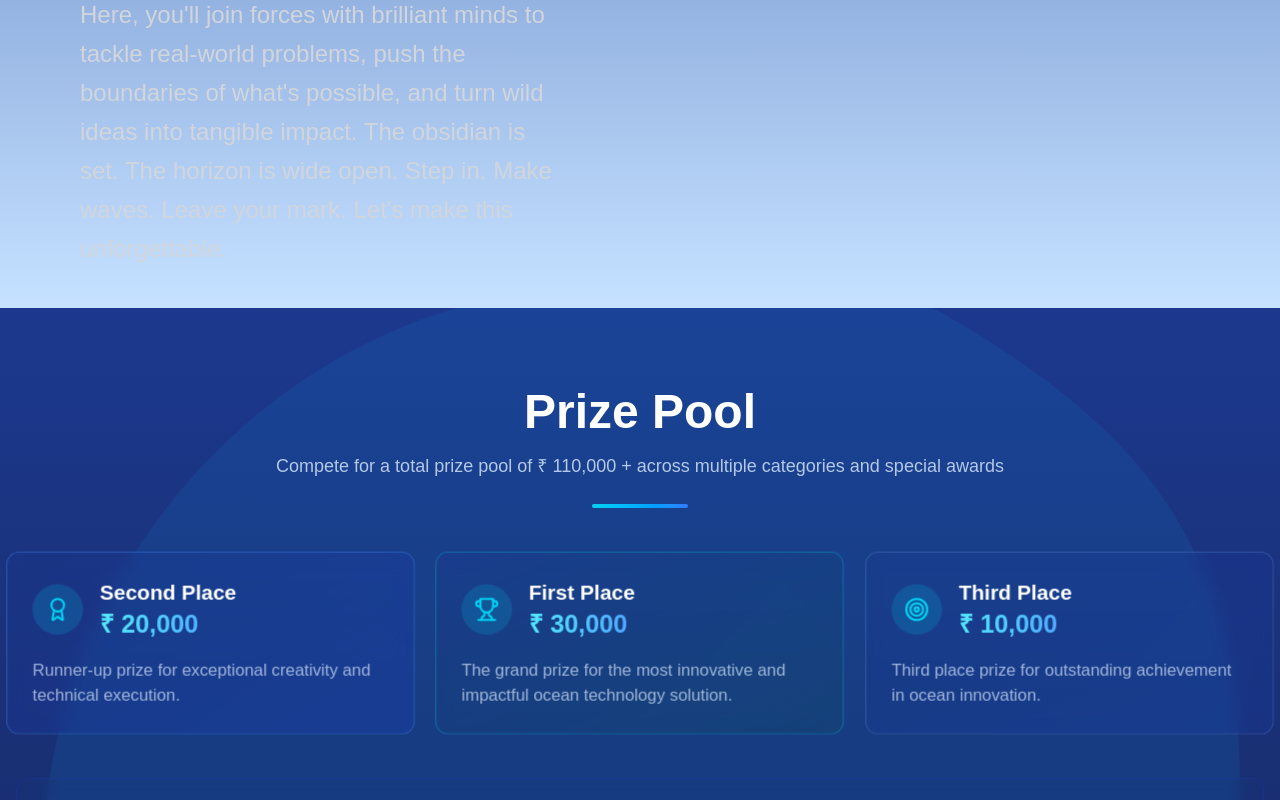
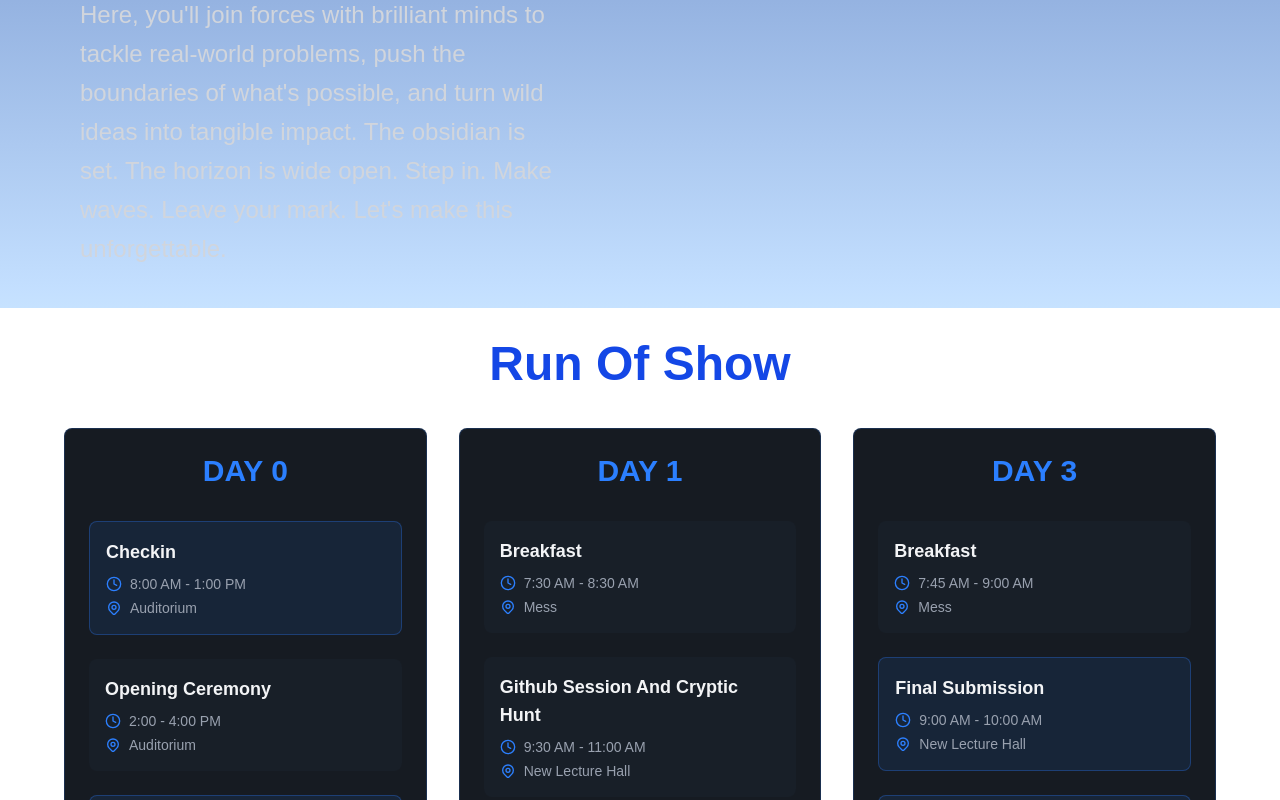
Before and after one commit to Eyepatch5263/Hoh-7.0, a Next.js app: page / in a window 1280 px wide. Shown: the part 2000-2800 px from the top of the page. Built offline with nearby package versions, Linux system fonts and the light colour scheme; a web font is replaced by a local one.

Commit message:
added timeline

```diff
--- a/src/app/page.tsx
+++ b/src/app/page.tsx
@@ -5,6 +5,7 @@ import Footer from "@/components/Footer";
 import Header from "@/components/Header";
 import Hero from "@/components/Hero";
 import PrizePoolSection from "@/components/PrizePool";
+import RunOfShow from "@/components/RunOfShow";
 import SponsorsSection from "@/components/Sponsors";
 import TestimonialsEventsSection from "@/components/Voices";
 
@@ -15,6 +16,7 @@ export default function Home() {
       <Header/>
       <Hero />
       <About/>
+      <RunOfShow/>
       <PrizePoolSection/>
       <TestimonialsEventsSection/>
       <SponsorsSection/>
--- a/src/components/Contact.tsx
+++ b/src/components/Contact.tsx
@@ -43,7 +43,7 @@ const ContactForm = () => {
                             Dive In Touch
                         </h2>
                     </div>
-                    <p className="text-lg text-blue-700 max-w-2xl mx-auto">
+                    <p className="text-lg md:text-xl text-blue-700 max-w-2xl mx-auto">
                         Ready to elevate your coding skills ? Let&apos;s connect.
                     </p>
                 </div>
--- a/src/components/Faq.tsx
+++ b/src/components/Faq.tsx
@@ -75,7 +75,7 @@ const FAQ = () => {
                 <h2 className="md:text-5xl text-3xl font-bold text-center mb-4 text-white">
                     Frequently Asked Questions
                 </h2>
-                <p className="text-lg text-white text-center mb-12 max-w-2xl mx-auto">
+                <p className="text-lg md:text-xl text-white text-center mb-12 max-w-2xl mx-auto">
                     Get all the answers you need about HOH 7.0.
                 </p>
 
--- a/src/components/Hero.tsx
+++ b/src/components/Hero.tsx
@@ -38,9 +38,9 @@ const Landing = () => {
 
                         </div>
                     </div>
-                    <div className="flex justify-center items-center">
+                    {/* <div className="flex justify-center items-center">
                         <CountdownTimer />
-                    </div>
+                    </div> */}
                     {isClient && (
                         <div
                             className="apply-button"
@@ -48,7 +48,7 @@ const Landing = () => {
                             data-button-theme="dark-inverted"
                         ></div>
                     )}
-                    <p>*Registrations are closed for External Teams (Teams Outside of NIT Hamirpur)</p>
+                    {/* <p>*Registrations are closed for External Teams (Teams Outside of NIT Hamirpur)</p> */}
                 </div>
                 {/* <button
                     className="fixed top-11/12 left-0 z-50 -translate-y-1/2 lg:w-20 h-24 w-12 lg:h-40 text-xs lg:text-lg bg-gradient-to-br from-cyan-600 to-blue-500/50 text-white font-bold flex items-center justify-center rounded-r-full shadow-lg hover:scale-105 transition-transform"
--- /dev/null
+++ b/src/components/RunOfShow.tsx
@@ -0,0 +1,191 @@
+"use client";
+
+import React from "react";
+import { Clock } from "lucide-react";
+
+
+function RunOfShow() {
+    return (
+        <div className="min-h-screen bg-background text-white p-8" id="runofshow">
+            <div className="max-w-6xl mx-auto">
+                <h2 className="md:text-5xl text-3xl font-bold text-center text-blue-700 mb-10">
+                    Run Of Show
+                </h2>
+
+                <div className="grid grid-cols-1 md:grid-cols-3 gap-8">
+                    {/* Day 1 */}
+                    <div className="bg-[#161B22] rounded-lg p-6 border border-blue-500/20">
+                        <h2 className="text-3xl font-bold mb-8 text-center text-blue-500">
+                            DAY 0
+                        </h2>
+
+                        <div className="space-y-6">
+
+                            <TimeSlot
+                                name="Checkin"
+                                time="8:00 AM - 1:00 PM"
+                                location="Auditorium"
+                                highlight={true}
+                            />
+
+                            <TimeSlot
+                                name="Opening Ceremony"
+                                time="2:00 - 4:00 PM"
+                                location="Auditorium"
+                            />
+
+                            <TimeSlot
+                                name="Mentoring"
+                                time="4:00 - 5:30 PM"
+                                location="New Lecture Hall"
+                                highlight={true}
+                            />
+
+                            <TimeSlot
+                                name="AWS Workshop"
+                                time="6:00 - 7:00 PM"
+                                location="New Lecture Hall"
+                            />
+                            <TimeSlot
+                                name="Disaster Track Explanation"
+                                time="7:00 - 7:30 PM"
+                                location="New Lecture Hall"
+                            />
+                            <TimeSlot
+                            name="Mentoring Continues"
+                            time="7:30 PM"
+                            location="New Lecture Hall"
+                            />
+
+                            <TimeSlot name="Dinner" time="7:45 PM - 9:00 PM" location="Mess" />
+                        </div>
+                    </div>
+
+                    {/* Day 2 */}
+                    <div className="bg-[#161B22] rounded-lg p-6 border border-blue-500/20">
+                        <h2 className="text-3xl font-bold mb-8 text-center text-blue-500">
+                            DAY 1
+                        </h2>
+
+                        <div className="space-y-6">
+                            <TimeSlot name="Breakfast" time="7:30 AM - 8:30 AM" location="Mess" />
+
+                            <TimeSlot
+                                name="Github Session And Cryptic Hunt"
+                                time="9:30 AM - 11:00 AM"
+                                location="New Lecture Hall"
+                            />
+
+                            <TimeSlot
+                                name="Mid Evaluation"
+                                time="11:00 AM - 1:00 PM"
+                                location="New Lecture Hall"
+                                highlight={true}
+                            />
+
+                            <TimeSlot name="Lunch" time="1:00 - 2:00 PM" location="Mess" />
+                            <TimeSlot
+                                name="Hacking Continues"
+                                time="2:00 PM - 3:00 PM"
+                                location="New Lecture Hall"
+                            />
+                            <TimeSlot
+                                name="Endless Domain Session"
+                                time="3:00 - 4:30 PM"
+                                location="New Lecture Hall"
+                                highlight={true}
+                            />
+                            <TimeSlot
+                                name="Mentoring Session"
+                                time="5:00 - 8:00 PM"
+                                location="New Lecture Hall"
+                                highlight={true}
+                            />
+
+                            <TimeSlot name="Dinner" time="7:45 PM - 9:00 PM" location="Mess" />
+                        </div>
+                    </div>
+
+                    {/* Day 3 */}
+                    <div className="bg-[#161B22] rounded-lg p-6 border border-blue-500/20">
+                        <h2 className="text-3xl font-bold mb-8 text-center text-blue-500">
+                            DAY 3
+                        </h2>
+
+                        <div className="space-y-6">
+                            <TimeSlot name="Breakfast" time="7:45 AM - 9:00 AM" location="Mess" />
+
+                            <TimeSlot
+                                name="Final Submission"
+                                time="9:00 AM - 10:00 AM"
+                                location="New Lecture Hall"
+                                highlight={true}
+                            />
+                            <TimeSlot
+                                name="Final Evaluation"
+                                time="10:30 AM - 1:30 PM"
+                                location="New Lecture Hall"
+                                highlight={true}
+                            />
+
+                            <TimeSlot name="Lunch" time="1:00 PM - 2:30 PM" location="Mess" />
+
+                            <TimeSlot
+                                name="Closing and Result"
+                                time="3:00 - 5:00 PM"
+                                location="Auditorium"
+                                highlight={true}
+                            />
+                        </div>
+                    </div>
+                </div>
+            </div>
+        </div>
+    );
+}
+
+interface TimeSlotProps {
+    name: string;
+    time: string;
+    location: string;
+    highlight?: boolean;
+}
+
+function TimeSlot({ name, time, location, highlight = false }: TimeSlotProps) {
+    return (
+        <div
+            className={`rounded-lg p-4 transition-all duration-300 hover:scale-[1.02] ${highlight ? "bg-blue-500/10 border border-blue-500/30" : "bg-[#1F2937]/30"
+                }`}
+        >
+            <h3 className="font-semibold text-lg mb-2 text-gray-100">{name}</h3>
+            <div className="flex items-center text-sm text-gray-400 mb-1">
+                <Clock className="w-4 h-4 mr-2 text-blue-500" />
+                {time}
+            </div>
+            <div className="flex items-center text-sm text-gray-400">
+                <svg
+                    className="w-4 h-4 mr-2 text-blue-500"
+                    fill="none"
+                    stroke="currentColor"
+                    viewBox="0 0 24 24"
+                >
+                    <path
+                        strokeLinecap="round"
+                        strokeLinejoin="round"
+                        strokeWidth={2}
+                        d="M17.657 16.657L13.414 20.9a1.998 1.998 0 01-2.827 0l-4.244-4.243a8 8 0 1111.314 0z"
+                    />
+                    <path
+                        strokeLinecap="round"
+                        strokeLinejoin="round"
+                        strokeWidth={2}
+                        d="M15 11a3 3 0 11-6 0 3 3 0 016 0z"
+                    />
+                </svg>
+                {location}
+            </div>
+        </div>
+    );
+}
+
+export default RunOfShow;
--- a/src/components/SectionTitle.tsx
+++ b/src/components/SectionTitle.tsx
@@ -19,7 +19,7 @@ const SectionTitle: React.FC<SectionTitleProps> = ({
         {title}
       </h2>
       {subtitle && (
-        <p className={`${light ? 'text-blue-100/80' : 'text-blue-200/90'} text-lg max-w-3xl mx-auto`}>
+        <p className={`${light ? 'text-blue-100/80' : 'text-blue-200/90'} text-xl max-w-3xl mx-auto`}>
           {subtitle}
         </p>
       )}
--- a/src/components/Sponsors.tsx
+++ b/src/components/Sponsors.tsx
@@ -114,8 +114,7 @@ export default function SponsorsSection() {
                     <h2 className={`text-3xl md:text-5xl  mb-4 `}>
                         Our <span className="text-primary">Sponsors</span>
                     </h2>
-                    <div className="w-20 h-1 bg-primary mx-auto mb-6"></div>
-                    <p className="text-xl max-w-2xl mx-auto text-gray-300">
+                    <p className="text-xl md:text-2xl max-w-3xl mx-auto text-gray-300">
                         HOH is made possible by the generous support of our sponsors
                     </p>
                 </motion.div>
--- a/src/components/Voices.tsx
+++ b/src/components/Voices.tsx
@@ -109,7 +109,7 @@ const TestimonialsEventsSection: React.FC = () => {
                         <h3 className="text-4xl md:text-5xl font-bold text-neutral-light mb-6">
                             Highlights from HackOnHills 6.0
                         </h3>
-                        <p className="max-w-3xl mx-auto text-neutral text-lg">
+                        <p className="max-w-3xl mx-auto text-neutral md:text-xl text-lg">
                             Relive the moments from our previous hackathon where innovation met excellence.
                         </p>
                     </motion.div>
```
Also changed, not shown: 1 other file (tests, documents, lock files or other folders).
